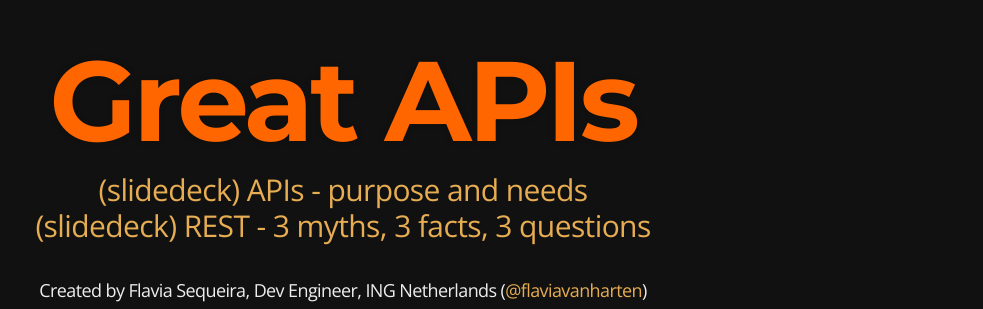
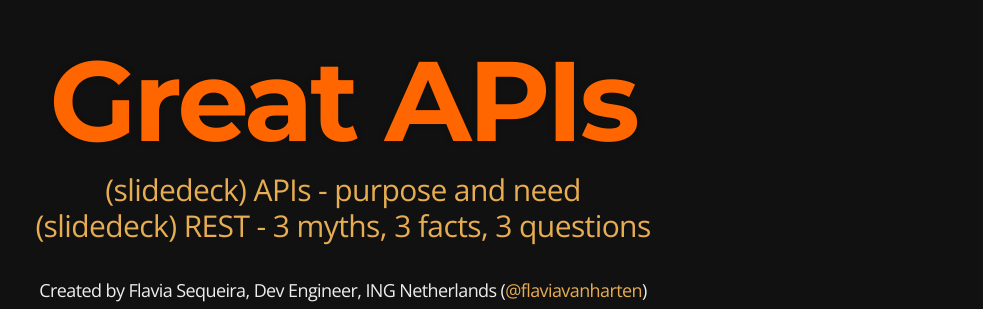
Before and after one commit to flavianaezer/great-APIs, a website: page index.html in a window 1280 px wide. Shown: the part 150-459 px from the top of the page, without its empty margins (297-1280 px from the left). Drawn offline with nearby package versions, Linux system fonts and the light colour scheme.

Commit message:
modified index

```diff
--- a/index.html
+++ b/index.html
@@ -43,7 +43,7 @@
 			<div class="slides">
 				<section>
 					<h1><scan class="ING">Great APIs</scan></h1>
-					<a href="./apis-purpose-and-need.html">(slidedeck) APIs - purpose and needs</a><br>
+					<a href="./apis-purpose-and-need.html">(slidedeck) APIs - purpose and need</a><br>
 					<a href="./rest-style.html">(slidedeck) REST - 3 myths, 3 facts, 3 questions</a><br><br>
 					<p>
 						<small>Created by Flavia Sequeira, Dev Engineer, ING Netherlands (<a href="http://twitter.com/flaviavanharten">@flaviavanharten</a>)</small><br>
```
